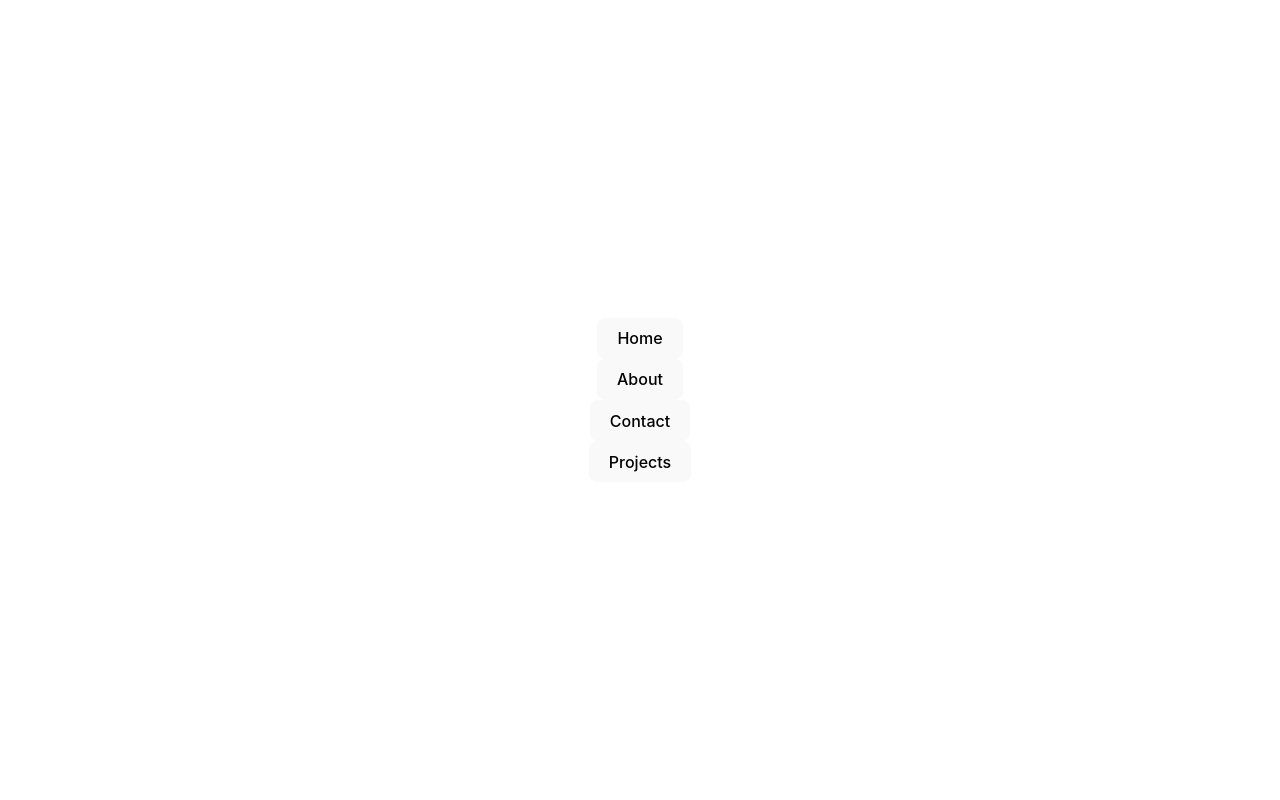
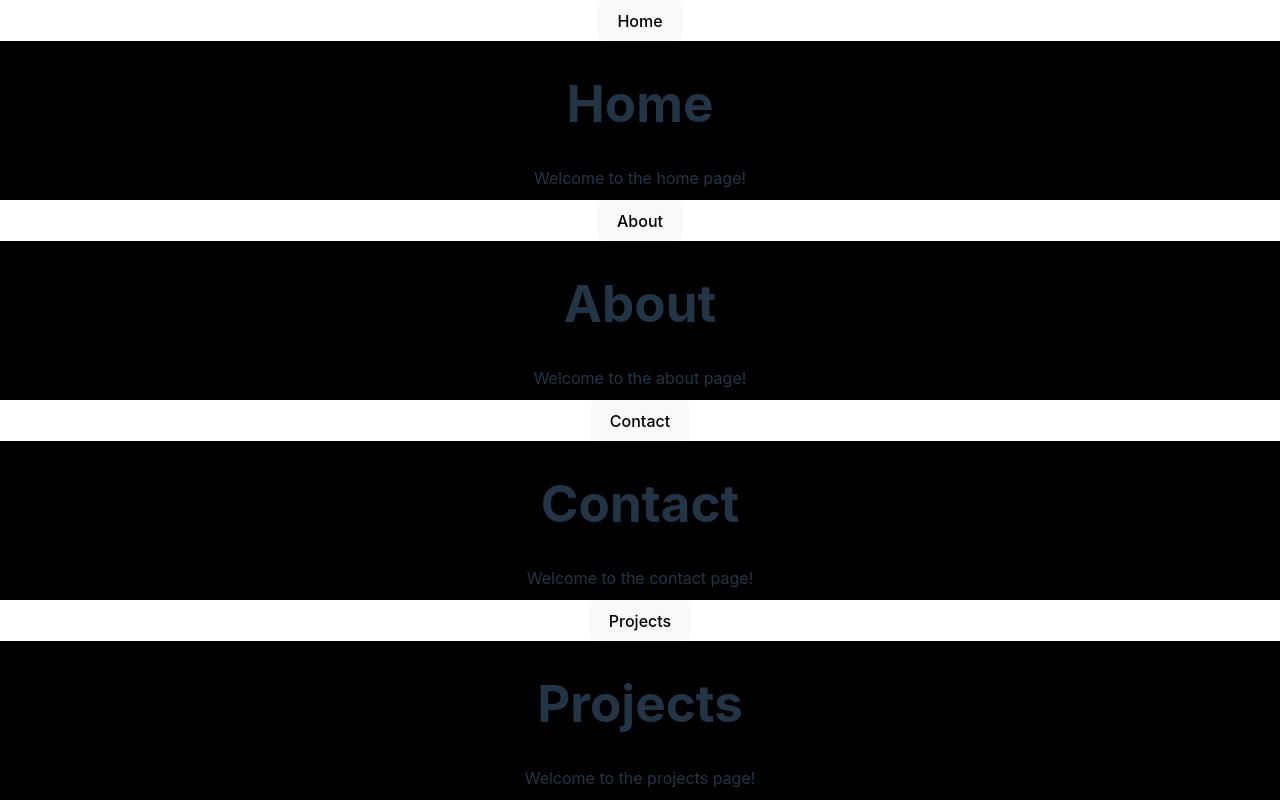
Before and after one commit to chippest/chippest.github.io, a React (Vite) app: page / in a window 1280 px wide. Built offline with nearby package versions, Linux system fonts and the light colour scheme.

Commit message:
restarted progress on page div rendering

```diff
--- a/src/App.jsx
+++ b/src/App.jsx
@@ -1,11 +1,9 @@
-import { useState, useEffect } from "react";
 import "./App.css";
 import { Page } from "./Classes/Pages";
 import { Home } from "./Pages/Home";
 import { About } from "./Pages/About";
 import { Contact } from "./Pages/Contact";
 import { Projects } from "./Pages/Projects";
-import { render } from "react-dom";
 
 function App() {
   const pages = [
@@ -14,56 +12,27 @@ function App() {
     new Page("Contact", "Contact page"),
     new Page("Projects", "Projects page"),
   ];
-  let pageTitles = pages.map((page) => page.title.toLowerCase());
-  const [currentPage, setCurrentPage] = useState(null);
-  const [lastPage, setLastPage] = useState(null);
 
   return (
     <>
       <div className="app">
         <div className="pages">
           {pages.map((page, index) => {
-            const pageL = page.title.toLowerCase();
-            let current = currentPage === pageL;
-            let last = lastPage === pageL;
-            let render = true;
+            const title = page.title.toLowerCase();
             return (
               <>
-                <button
-                  onClick={() => {
-                    if (currentPage === pageL) return;
-                    setLastPage(currentPage);
-                    setCurrentPage(pageL);
-                  }}
-                >
-                  {page.title}
-                </button>
-                {(current || last || render) && (
-                  <div className={`page ${current && "open"}`}>
-                    {page.title.toLowerCase() === currentPage &&
-                    currentPage === "home" ? (
-                      <Home />
-                    ) : currentPage === "about" ? (
-                      <About />
-                    ) : currentPage === "contact" ? (
-                      <Contact />
-                    ) : (
-                      currentPage === "projects" && <Projects />
-                    )}
-                  </div>
-                )}
-                {/* <div className={`page ${page.title.toLowerCase()}`}>
-                  {page.title.toLowerCase() === currentPage &&
-                  currentPage === "home" ? (
+                <button>{page.title}</button>
+                <div className={`page open`}>
+                  {title === "home" ? (
                     <Home />
-                  ) : currentPage === "about" ? (
+                  ) : title === "about" ? (
                     <About />
-                  ) : currentPage === "contact" ? (
+                  ) : title === "contact" ? (
                     <Contact />
                   ) : (
-                    currentPage === "projects" && <Projects />
+                    title === "projects" && <Projects />
                   )}
-                </div> */}
+                </div>
               </>
             );
           })}
```
